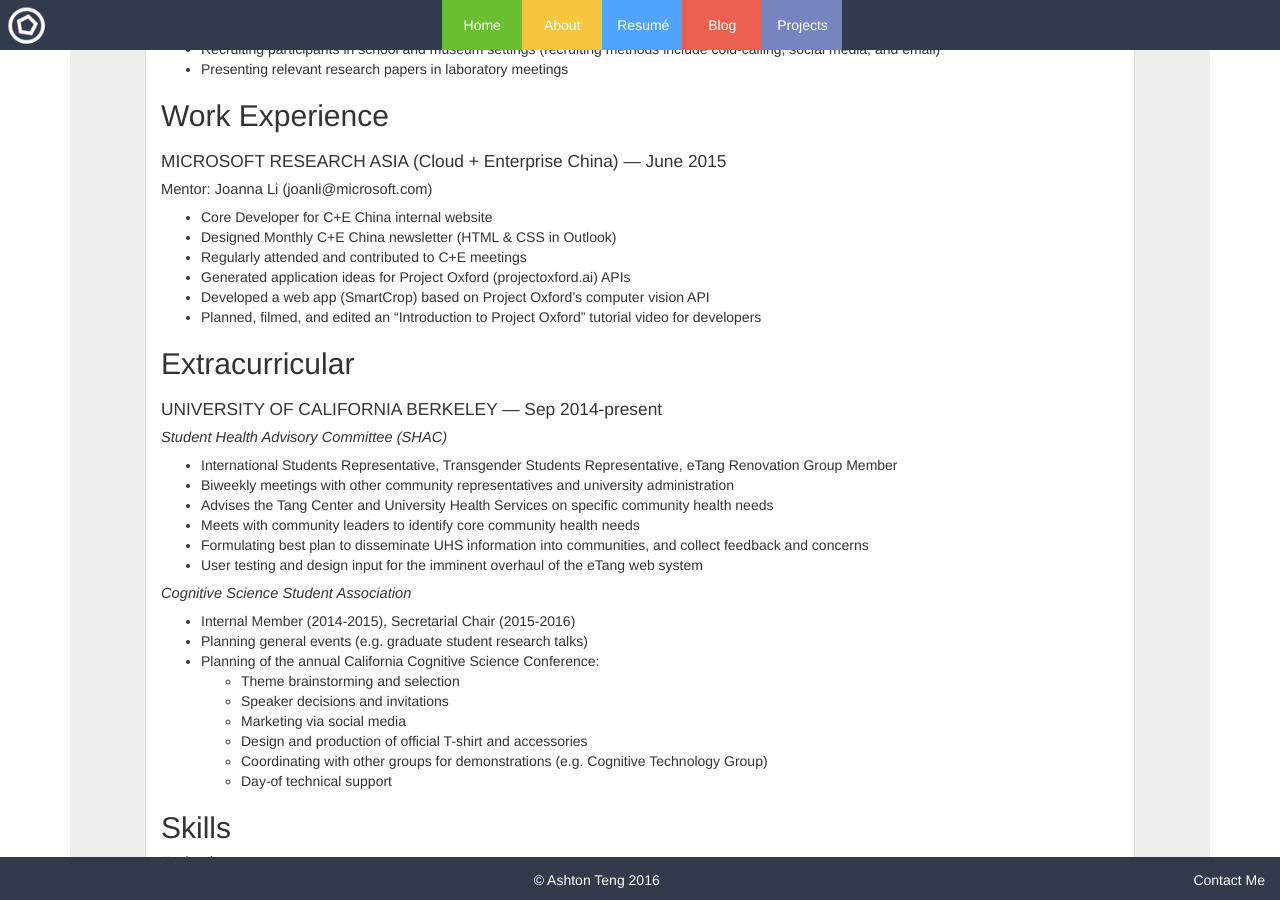
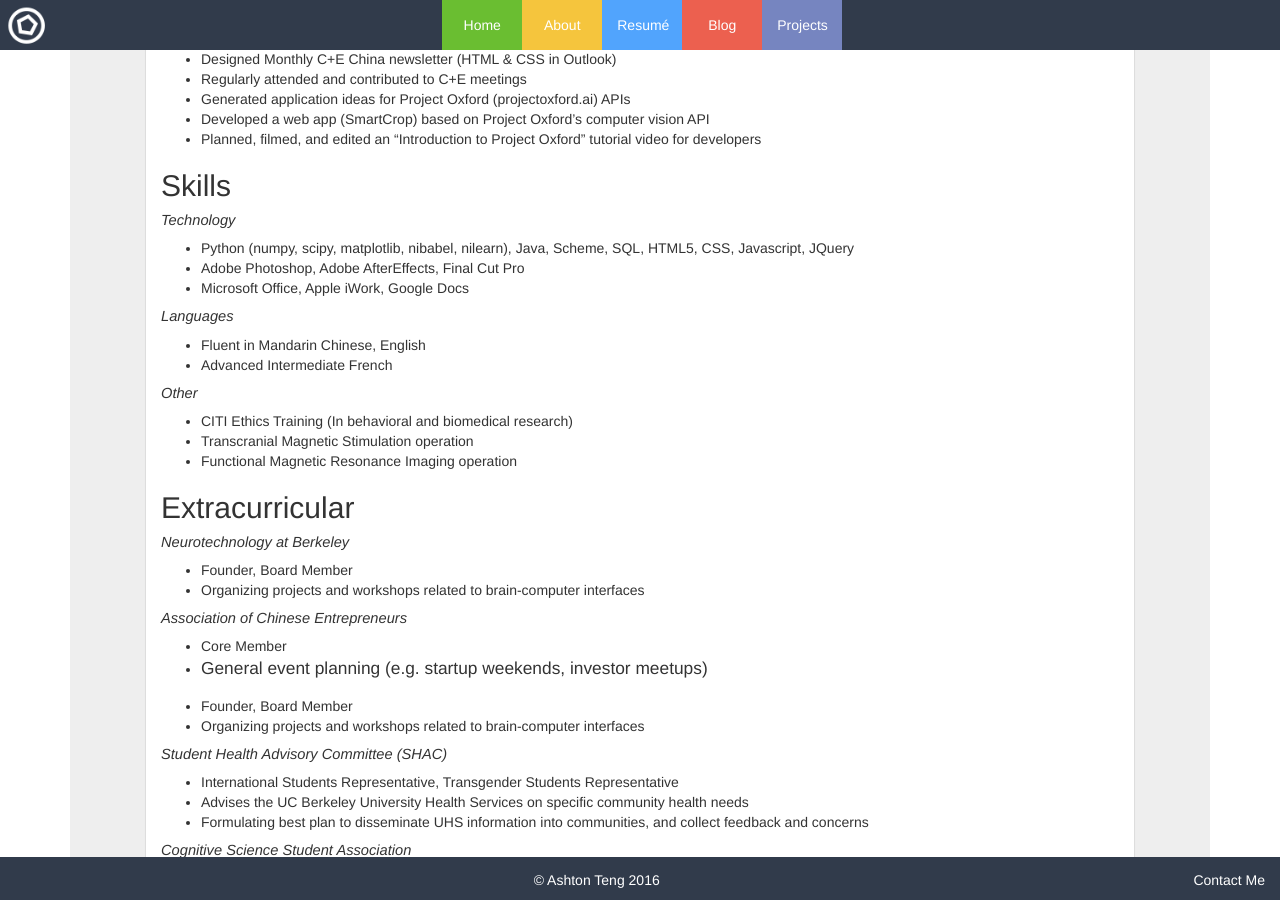
Before and after one commit to ashtonteng/ashtonteng.github.io, a Jekyll site: the page built from _posts/Resume/2016-05-15-resume.md, in a window 1280 px wide and 900 px high, scrolled down 1396 px. Built offline with Jekyll 4.4.1, drawn with Linux system fonts in a browser that asks for light colours; some of the changed text lies outside the part shown.

Commit message:
markdown update

```diff
--- a/_posts/Resume/2016-05-15-resume.md
+++ b/_posts/Resume/2016-05-15-resume.md
@@ -35,18 +35,6 @@
 * Chem 1A - General Chemistry
 * Ling 100 - Introduction to Linguistic Science
 * French 3, 4 - Intermediate French, Advanced Intermediate French
-
-### WESTERN ACADEMY OF BEIJING — Sep 2010-May 2014
-
-#### International Baccalaureate Diploma Student
-
-#### Higher Level Subjects:
-
-* Physics (7/7), Chemistry (6/7), Mathematics (7/7)
-
-#### Standard Level Subjects:
-
-* Psychology (7/7), English A Language and Literature (6/7), French B (7/7)
 
 ## Research Experience
 
@@ -91,36 +79,11 @@
 * Developed a web app (SmartCrop) based on Project Oxford’s computer vision API
 * Planned, filmed, and edited an “Introduction to Project Oxford” tutorial video for developers
 
-## Extracurricular
-
-### UNIVERSITY OF CALIFORNIA BERKELEY — Sep 2014-present
-
-#### *Student Health Advisory Committee (SHAC)*
-
-* International Students Representative, Transgender Students Representative, eTang Renovation Group Member
-* Biweekly meetings with other community representatives and university administration
-* Advises the Tang Center and University Health Services on specific community health needs
-* Meets with community leaders to identify core community health needs
-* Formulating best plan to disseminate UHS information into communities, and collect feedback and concerns
-* User testing and design input for the imminent overhaul of the eTang web system
-
-#### *Cognitive Science Student Association*
-
-* Internal Member (2014-2015), Secretarial Chair (2015-2016)
-* Planning general events (e.g. graduate student research talks)
-* Planning of the annual California Cognitive Science Conference:
-    * Theme brainstorming and selection
-    * Speaker decisions and invitations
-    * Marketing via social media
-    * Design and production of official T-shirt and accessories
-    * Coordinating with other groups for demonstrations (e.g. Cognitive Technology Group)
-    * Day-of technical support
-
 ## Skills
 
 #### *Technology*
 * Python (numpy, scipy, matplotlib, nibabel, nilearn), Java, Scheme, SQL, HTML5, CSS, Javascript, JQuery
-* Hype Pro, Adobe Photoshop, Adobe AfterEffects, Final Cut Pro
+* Adobe Photoshop, Adobe AfterEffects, Final Cut Pro
 * Microsoft Office, Apple iWork, Google Docs
 
 #### *Languages*
@@ -131,3 +94,30 @@
 * CITI Ethics Training (In behavioral and biomedical research)
 * Transcranial Magnetic Stimulation operation
 * Functional Magnetic Resonance Imaging operation
+
+## Extracurricular
+
+#### *Neurotechnology at Berkeley*
+
+* Founder, Board Member
+* Organizing projects and workshops related to brain-computer interfaces
+
+#### *Association of Chinese Entrepreneurs*
+
+* Core Member
+* General event planning (e.g. startup weekends, investor meetups)
+
+* Founder, Board Member
+* Organizing projects and workshops related to brain-computer interfaces
+
+#### *Student Health Advisory Committee (SHAC)*
+
+* International Students Representative, Transgender Students Representative
+* Advises the UC Berkeley University Health Services on specific community health needs
+* Formulating best plan to disseminate UHS information into communities, and collect feedback and concerns
+
+#### *Cognitive Science Student Association*
+
+* Internal Member, Secretarial Chair
+* Planning general events (e.g. graduate student research talks)
+* Planning of the annual California Cognitive Science Conference (theme selection, speaker coordination, marketing, technical support)
```
Also changed, not shown: other parts of _posts/Resume/2016-05-15-resume.md (+5 -5 lines).
